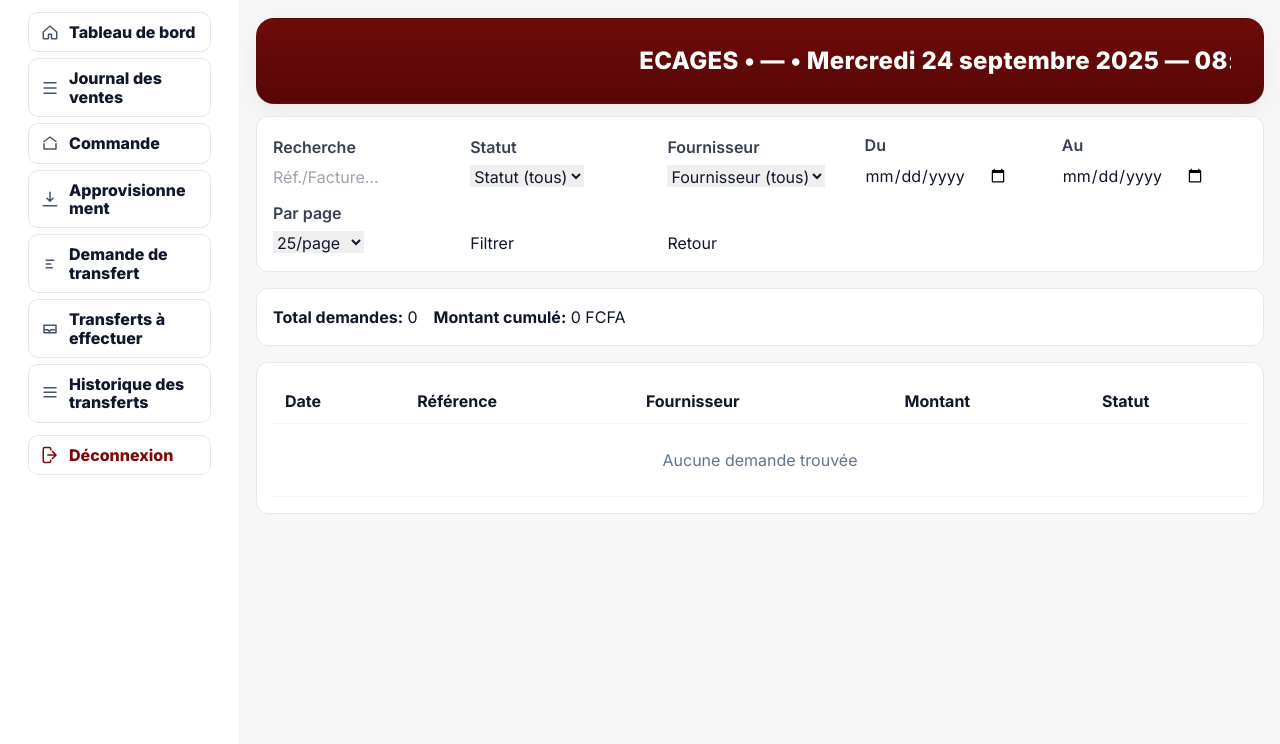
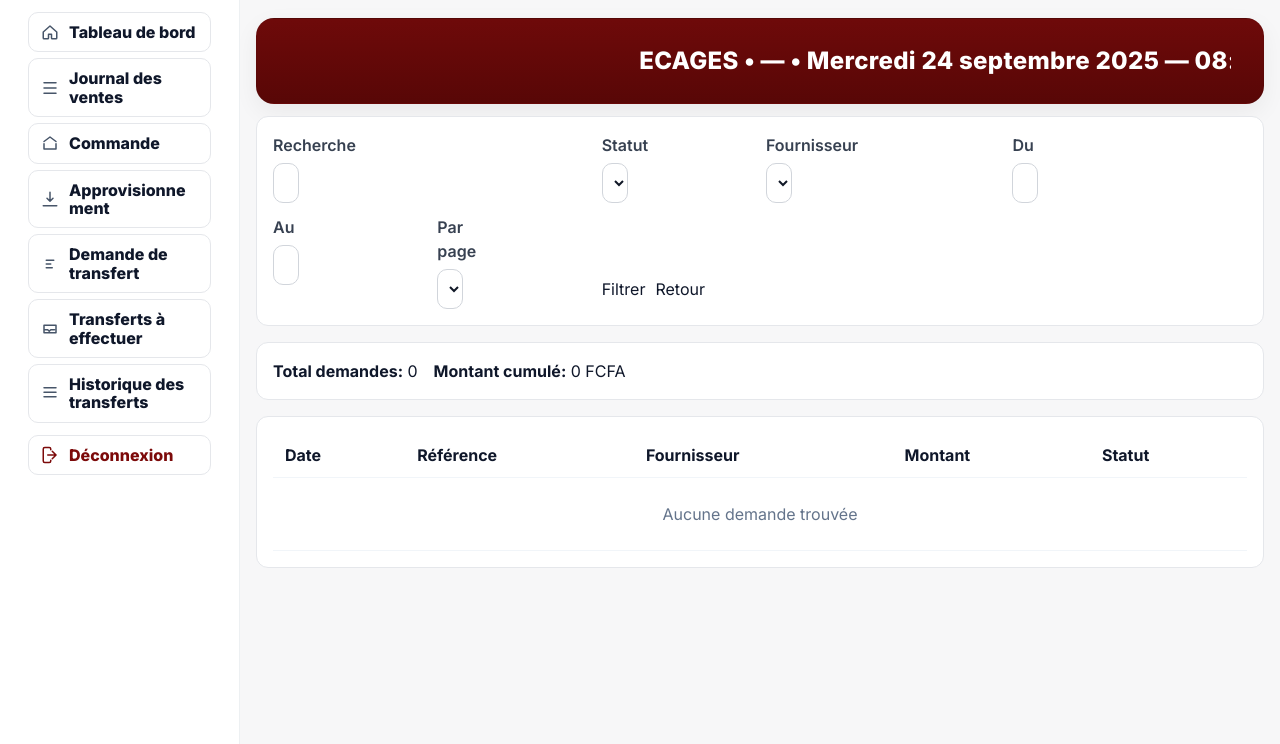
Before and after one commit to josueadimado/ecages, a Django app: template templates/sales/commercial/commercial_journal.html in a window 1280 px wide. Shown: the part 57-801 px from the top of the page. Run offline with Django 5.2, Linux system fonts and the light colour scheme; the template is opened without the code that fills it, so the values that code supplies are empty; some libraries are stand-ins or nearby versions.

Commit message:
Commercial journal: improve filter layout (12-col grid, consistent inputs, aligned actions)

```diff
--- a/templates/sales/commercial/commercial_journal.html
+++ b/templates/sales/commercial/commercial_journal.html
@@ -4,7 +4,20 @@
 {% block extra_css %}
 <style>
   .card { background:#fff; border:1px solid #e5e7eb; border-radius:12px; padding:16px; }
-  .filters { display:grid; grid-template-columns: repeat(auto-fit, minmax(180px,1fr)); gap:12px; }
+  .filters { display:grid; grid-template-columns: repeat(12, 1fr); gap:12px; }
+  @media (max-width: 960px){ .filters{ grid-template-columns: repeat(6, 1fr); } }
+  @media (max-width: 640px){ .filters{ grid-template-columns: repeat(2, 1fr); } }
+  .filters .field { grid-column: span 2; }
+  .filters .field.w-3 { grid-column: span 3; }
+  .filters .field.w-4 { grid-column: span 4; }
+  .filters .field.w-6 { grid-column: span 6; }
+  .filters .actions { display:flex; align-items:flex-end; gap:10px; grid-column: span 2; }
+  .filters label { display:block; font-weight:700; color:#1f2937; margin-bottom:6px; }
+  .filters input[type="text"], .filters input[type="date"], .filters select {
+    width:100%; height:40px; padding:8px 12px; border:1px solid #d1d5db; border-radius:10px; background:#fff; color:#111827;
+  }
+  .filters input::placeholder { color:#9ca3af; }
+  .filters input:focus, .filters select:focus { outline:none; border-color:#580706; box-shadow:0 0 0 3px rgba(88,7,6,.12); }
   .table { width:100%; border-collapse:collapse; }
   .table th, .table td { padding:10px 12px; border-bottom:1px solid #f1f5f9; text-align:left; }
   .status { font-weight:700; padding:4px 8px; border-radius:999px; font-size:.8rem; }
@@ -19,12 +32,12 @@
   <div class="ribbon"><div class="marquee"><span>ECAGES • Journal d'approvisionnement (Commercial)</span></div></div>
 
   <div class="card" style="margin-bottom:16px;">
-    <form method="get" class="filters" style="align-items:end;">
-      <div>
+    <form method="get" class="filters">
+      <div class="field w-4">
         <label style="display:block; font-weight:600; color:#374151; margin-bottom:6px;">Recherche</label>
-        <input type="text" name="q" value="{{ q|default:'' }}" placeholder="Réf./Facture…" />
+        <input type="text" name="q" value="{{ q|default:'' }}" placeholder="Réf., facture…" />
       </div>
-      <div>
+      <div class="field w-2">
         <label style="display:block; font-weight:600; color:#374151; margin-bottom:6px;">Statut</label>
         <select name="status">
         <option value="">Statut (tous)</option>
@@ -35,7 +48,7 @@
         <option value="cancelled" {% if status == 'cancelled' %}selected{% endif %}>Annulée</option>
         </select>
       </div>
-      <div>
+      <div class="field w-3">
         <label style="display:block; font-weight:600; color:#374151; margin-bottom:6px;">Fournisseur</label>
         <select name="provider">
         <option value="0">Fournisseur (tous)</option>
@@ -44,15 +57,15 @@
         {% endfor %}
         </select>
       </div>
-      <div>
+      <div class="field w-2">
         <label style="display:block; font-weight:600; color:#374151; margin-bottom:6px;">Du</label>
         <input type="date" name="from" value="{{ date_from }}" />
       </div>
-      <div>
+      <div class="field w-2">
         <label style="display:block; font-weight:600; color:#374151; margin-bottom:6px;">Au</label>
         <input type="date" name="to" value="{{ date_to }}" />
       </div>
-      <div>
+      <div class="field w-2">
         <label style="display:block; font-weight:600; color:#374151; margin-bottom:6px;">Par page</label>
         <select name="per">
         <option value="25" {% if per == 25 %}selected{% endif %}>25/page</option>
@@ -60,10 +73,10 @@
         <option value="100" {% if per == 100 %}selected{% endif %}>100/page</option>
         </select>
       </div>
-      <div>
-        <button class="btn-primary" type="submit">Filtrer</button>
+      <div class="actions">
+        <button class="btn-primary" type="submit" style="height:40px;">Filtrer</button>
+        <a href="{{ back_url }}" class="btn-secondary" style="height:40px; display:inline-flex; align-items:center;">Retour</a>
       </div>
-      <a href="{{ back_url }}" class="btn-secondary">Retour</a>
     </form>
   </div>
 
```
